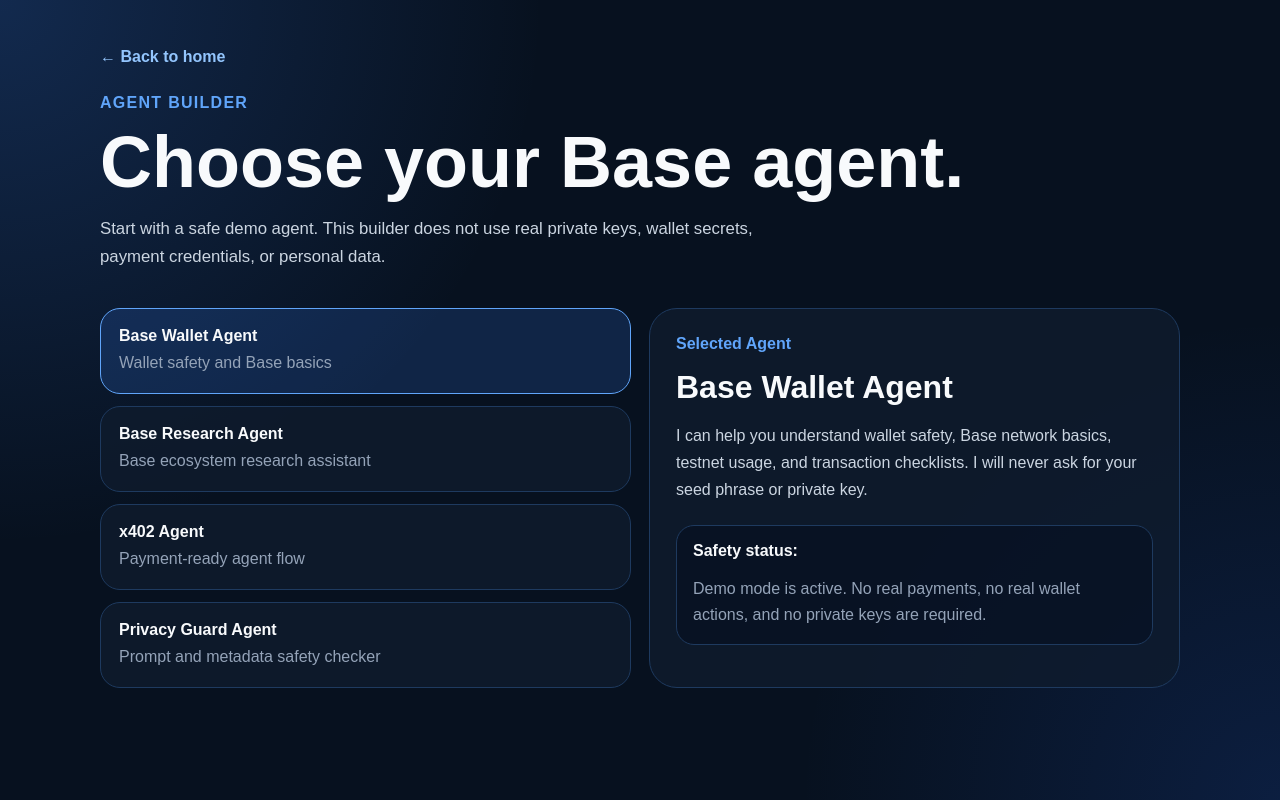
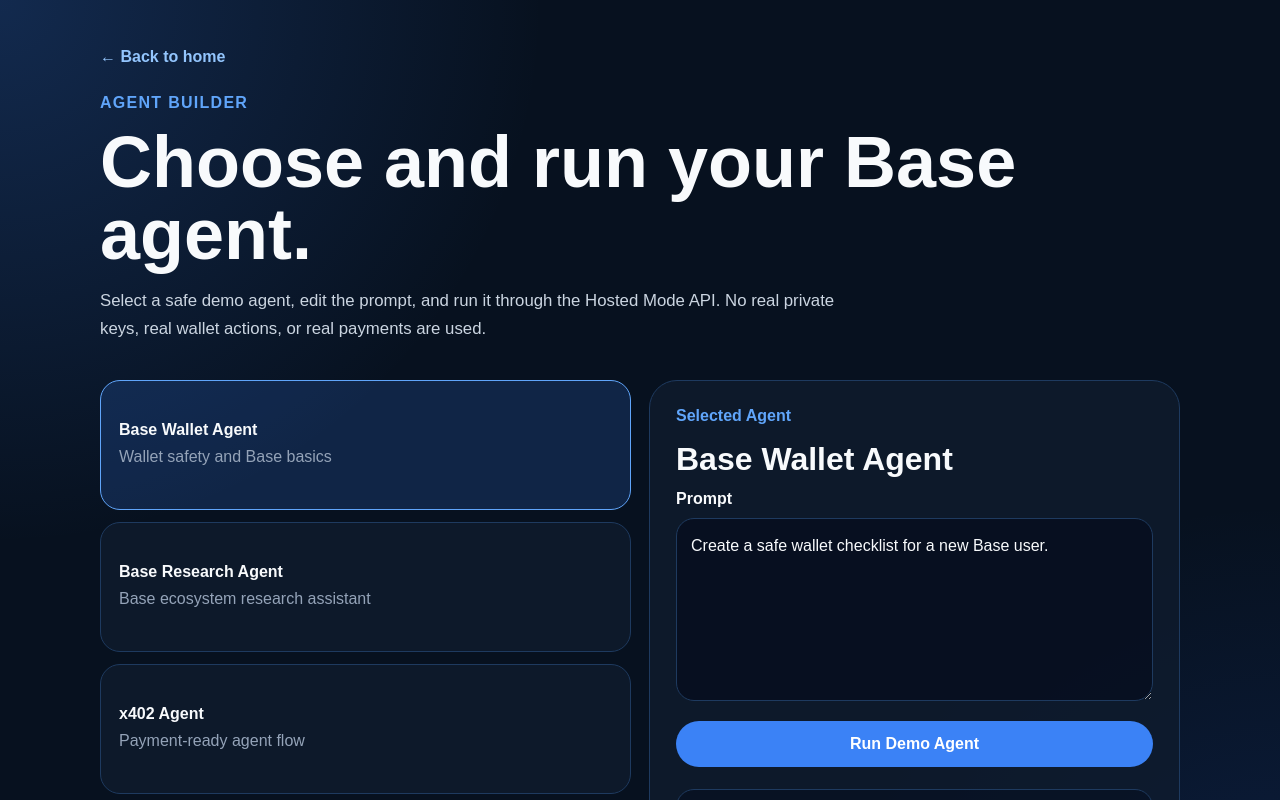
Before and after one commit to nycrypto/base-agent-forge, a Next.js app: page /builder in a window 1280 px wide. Shown: the top 800 px of the page. Built offline with nearby package versions, Linux system fonts and the light colour scheme.

Commit message:
Connect builder page to hosted agent API

```diff
--- a/app/builder/page.tsx
+++ b/app/builder/page.tsx
@@ -2,39 +2,97 @@
 
 import { useState } from "react";
 
-const agentOptions = [
+type AgentId = "wallet" | "research" | "x402" | "privacy";
+
+type AgentOption = {
+  id: AgentId;
+  name: string;
+  tagline: string;
+  starterPrompt: string;
+};
+
+type AgentApiResult = {
+  agentId: AgentId;
+  name: string;
+  summary: string;
+  response: string;
+  safetyNotes: string[];
+  nextSteps: string[];
+};
+
+const agentOptions: AgentOption[] = [
   {
     id: "wallet",
     name: "Base Wallet Agent",
     tagline: "Wallet safety and Base basics",
-    output:
-      "I can help you understand wallet safety, Base network basics, testnet usage, and transaction checklists. I will never ask for your seed phrase or private key."
+    starterPrompt: "Create a safe wallet checklist for a new Base user."
   },
   {
     id: "research",
     name: "Base Research Agent",
     tagline: "Base ecosystem research assistant",
-    output:
-      "I can help you explore Base ecosystem ideas, learning paths, builder opportunities, and safe project directions without exposing personal wallet activity."
+    starterPrompt: "Suggest safe Base builder ideas for a beginner."
   },
   {
     id: "x402",
     name: "x402 Agent",
     tagline: "Payment-ready agent flow",
-    output:
-      "I can explain how an AI agent may request access to a paid API or tool using an x402-style payment flow. Real payments are disabled in this starter version."
+    starterPrompt: "Explain a safe demo x402 payment flow for an AI agent."
   },
   {
     id: "privacy",
     name: "Privacy Guard Agent",
     tagline: "Prompt and metadata safety checker",
-    output:
-      "I can check prompts, payment descriptions, and agent metadata for possible private information before anything is sent to an external service."
+    starterPrompt: "Check this demo prompt for private data before running."
   }
 ];
 
 export default function BuilderPage() {
-  const [selectedAgent, setSelectedAgent] = useState(agentOptions[0]);
+  const [selectedAgent, setSelectedAgent] = useState<AgentOption>(agentOptions[0]);
+  const [prompt, setPrompt] = useState(agentOptions[0].starterPrompt);
+  const [result, setResult] = useState<AgentApiResult | null>(null);
+  const [error, setError] = useState("");
+  const [isLoading, setIsLoading] = useState(false);
+
+  async function runDemoAgent() {
+    setIsLoading(true);
+    setError("");
+    setResult(null);
+
+    try {
+      const response = await fetch("/api/agent", {
+        method: "POST",
+        headers: {
+          "Content-Type": "application/json"
+        },
+        body: JSON.stringify({
+          agentId: selectedAgent.id,
+          prompt,
+          paymentMode: "disabled"
+        })
+      });
+
+      const data = await response.json();
+
+      if (!response.ok) {
+        setError(data.error ?? "The agent request failed.");
+        return;
+      }
+
+      setResult(data as AgentApiResult);
+    } catch {
+      setError("Could not connect to the hosted agent API.");
+    } finally {
+      setIsLoading(false);
+    }
+  }
+
+  function chooseAgent(agent: AgentOption) {
+    setSelectedAgent(agent);
+    setPrompt(agent.starterPrompt);
+    setResult(null);
+    setError("");
+  }
 
   return (
     <main
@@ -57,11 +115,7 @@
         ← Back to home
       </a>
 
-      <section
-        style={{
-          marginBottom: "36px"
-        }}
-      >
+      <section style={{ marginBottom: "36px" }}>
         <p
           style={{
             color: "#60a5fa",
@@ -81,7 +135,7 @@
             margin: "14px 0"
           }}
         >
-          Choose your Base agent.
+          Choose and run your Base agent.
         </h1>
 
         <p
@@ -89,27 +143,23 @@
             color: "#cbd5e1",
             fontSize: "1.05rem",
             lineHeight: 1.7,
-            maxWidth: "720px"
+            maxWidth: "760px"
           }}
         >
-          Start with a safe demo agent. This builder does not use real private
-          keys, wallet secrets, payment credentials, or personal data.
+          Select a safe demo agent, edit the prompt, and run it through the
+          Hosted Mode API. No real private keys, real wallet actions, or real
+          payments are used.
         </p>
       </section>
 
       <section
         style={{
           display: "grid",
-          gridTemplateColumns: "repeat(auto-fit, minmax(240px, 1fr))",
+          gridTemplateColumns: "repeat(auto-fit, minmax(260px, 1fr))",
           gap: "18px"
         }}
       >
-        <div
-          style={{
-            display: "grid",
-            gap: "12px"
-          }}
-        >
+        <div style={{ display: "grid", gap: "12px" }}>
           {agentOptions.map((agent) => {
             const isSelected = selectedAgent.id === agent.id;
 
@@ -117,7 +167,7 @@
               <button
                 key={agent.id}
                 type="button"
-                onClick={() => setSelectedAgent(agent)}
+                onClick={() => chooseAgent(agent)}
                 style={{
                   textAlign: "left",
                   cursor: "pointer",
@@ -130,21 +180,11 @@
                   padding: "18px"
                 }}
               >
-                <strong
-                  style={{
-                    display: "block",
-                    marginBottom: "6px"
-                  }}
-                >
+                <strong style={{ display: "block", marginBottom: "6px" }}>
                   {agent.name}
                 </strong>
 
-                <span
-                  style={{
-                    color: "#94a3b8",
-                    lineHeight: 1.5
-                  }}
-                >
+                <span style={{ color: "#94a3b8", lineHeight: 1.5 }}>
                   {agent.tagline}
                 </span>
               </button>
@@ -160,13 +200,7 @@
             padding: "26px"
           }}
         >
-          <p
-            style={{
-              color: "#60a5fa",
-              fontWeight: 700,
-              marginTop: 0
-            }}
-          >
+          <p style={{ color: "#60a5fa", fontWeight: 700, marginTop: 0 }}>
             Selected Agent
           </p>
 
@@ -180,14 +214,53 @@
             {selectedAgent.name}
           </h2>
 
-          <p
+          <label
+            htmlFor="agent-prompt"
             style={{
-              color: "#cbd5e1",
-              lineHeight: 1.7
+              display: "block",
+              fontWeight: 700,
+              marginBottom: "10px"
             }}
           >
-            {selectedAgent.output}
-          </p>
+            Prompt
+          </label>
+
+          <textarea
+            id="agent-prompt"
+            value={prompt}
+            onChange={(event) => setPrompt(event.target.value)}
+            rows={6}
+            style={{
+              width: "100%",
+              resize: "vertical",
+              border: "1px solid #1e3a5f",
+              borderRadius: "18px",
+              padding: "14px",
+              background: "rgba(2, 6, 23, 0.5)",
+              color: "#f8fafc",
+              outline: "none",
+              lineHeight: 1.6
+            }}
+          />
+
+          <button
+            type="button"
+            onClick={runDemoAgent}
+            disabled={isLoading}
+            style={{
+              marginTop: "16px",
+              width: "100%",
+              border: "none",
+              borderRadius: "999px",
+              padding: "14px 18px",
+              background: isLoading ? "#1e3a5f" : "#3b82f6",
+              color: "white",
+              fontWeight: 800,
+              cursor: isLoading ? "not-allowed" : "pointer"
+            }}
+          >
+            {isLoading ? "Running agent..." : "Run Demo Agent"}
+          </button>
 
           <div
             style={{
@@ -212,6 +285,87 @@
           </div>
         </article>
       </section>
+
+      {error && (
+        <section
+          style={{
+            marginTop: "22px",
+            border: "1px solid #ef4444",
+            background: "rgba(239, 68, 68, 0.12)",
+            borderRadius: "20px",
+            padding: "18px"
+          }}
+        >
+          <strong>Error</strong>
+          <p style={{ color: "#fecaca", lineHeight: 1.6, marginBottom: 0 }}>
+            {error}
+          </p>
+        </section>
+      )}
+
+      {result && (
+        <section
+          style={{
+            marginTop: "22px",
+            border: "1px solid #1e3a5f",
+            background: "rgba(15, 27, 45, 0.78)",
+            borderRadius: "28px",
+            padding: "26px"
+          }}
+        >
+          <p style={{ color: "#60a5fa", fontWeight: 700, marginTop: 0 }}>
+            Agent Result
+          </p>
+
+          <h2 style={{ marginTop: 0 }}>{result.name}</h2>
+
+          <p style={{ color: "#cbd5e1", lineHeight: 1.7 }}>
+            <strong>Summary:</strong> {result.summary}
+          </p>
+
+          <pre
+            style={{
+              whiteSpace: "pre-wrap",
+              overflowX: "auto",
+              border: "1px solid #1e3a5f",
+              borderRadius: "18px",
+              padding: "16px",
+              background: "rgba(2, 6, 23, 0.45)",
+              color: "#dbeafe",
+              lineHeight: 1.6
+            }}
+          >
+            {result.response}
+          </pre>
+
+          <div
+            style={{
+              display: "grid",
+              gridTemplateColumns: "repeat(auto-fit, minmax(220px, 1fr))",
+              gap: "16px",
+              marginTop: "18px"
+            }}
+          >
+            <div>
+              <h3>Safety notes</h3>
+              <ul style={{ color: "#cbd5e1", lineHeight: 1.7 }}>
+                {result.safetyNotes.map((note) => (
+                  <li key={note}>{note}</li>
+                ))}
+              </ul>
+            </div>
+
+            <div>
+              <h3>Next steps</h3>
+              <ul style={{ color: "#cbd5e1", lineHeight: 1.7 }}>
+                {result.nextSteps.map((step) => (
+                  <li key={step}>{step}</li>
+                ))}
+              </ul>
+            </div>
+          </div>
+        </section>
+      )}
     </main>
   );
 }
```
